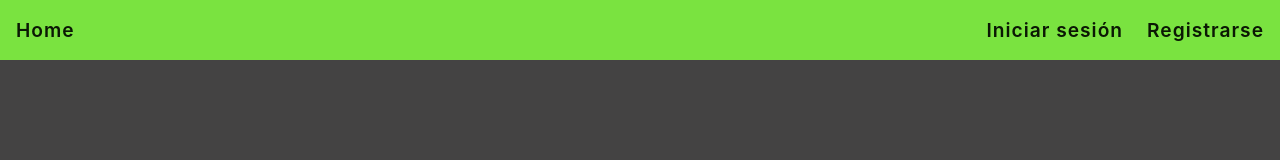
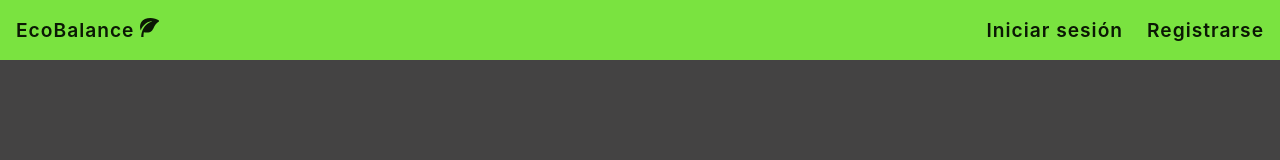
Before and after one commit to Alejandro-Bernal-M/ecobalance, a Next.js app: page / in a window 1280 px wide. Shown: the top 160 px of the page. Built offline with nearby package versions, Linux system fonts and the light colour scheme; no server answers.

Commit message:
Update navbar

```diff
--- a/src/components/Navbar.tsx
+++ b/src/components/Navbar.tsx
@@ -3,6 +3,7 @@ import { useSession } from "next-auth/react"
 import { signOut } from "next-auth/react"
 import Link from "next/link";
 import styles from './navbar.module.css';
+import { ImLeaf } from 'react-icons/im';
 
 function Navbar() {
 
@@ -10,7 +11,7 @@ function Navbar() {
   return (
     <nav className={styles.nav}>
       <Link  href="/">
-      Home
+      EcoBalance <ImLeaf />
       </Link>
 
       <ul className={styles.ul}>
```
